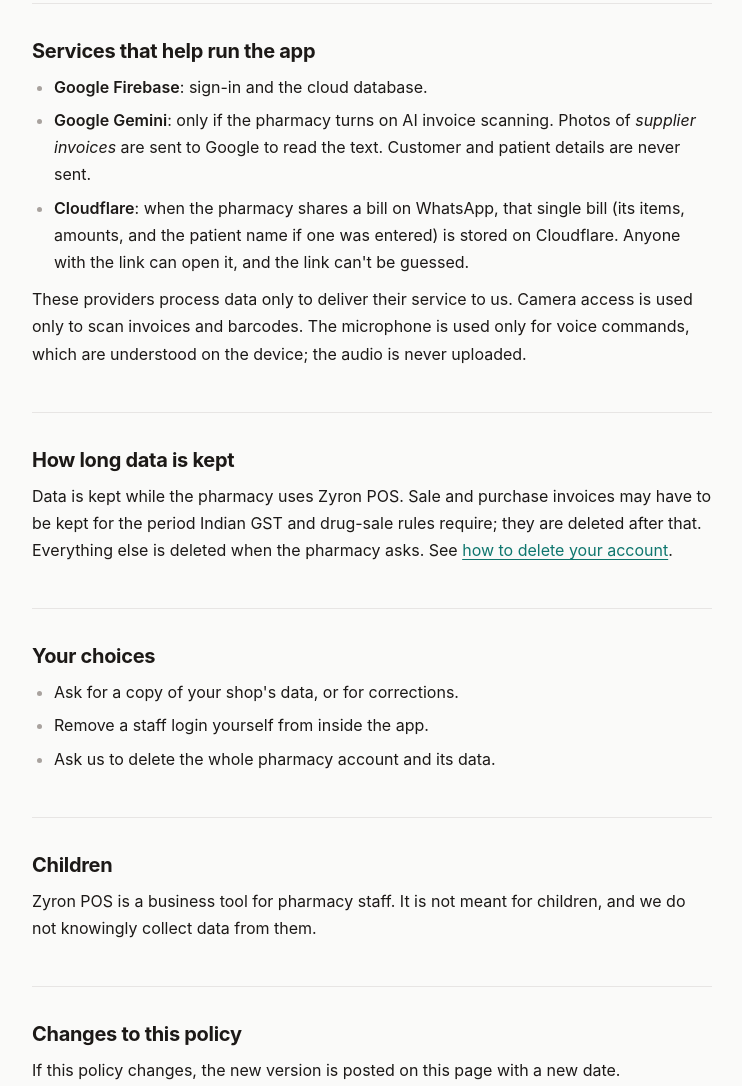
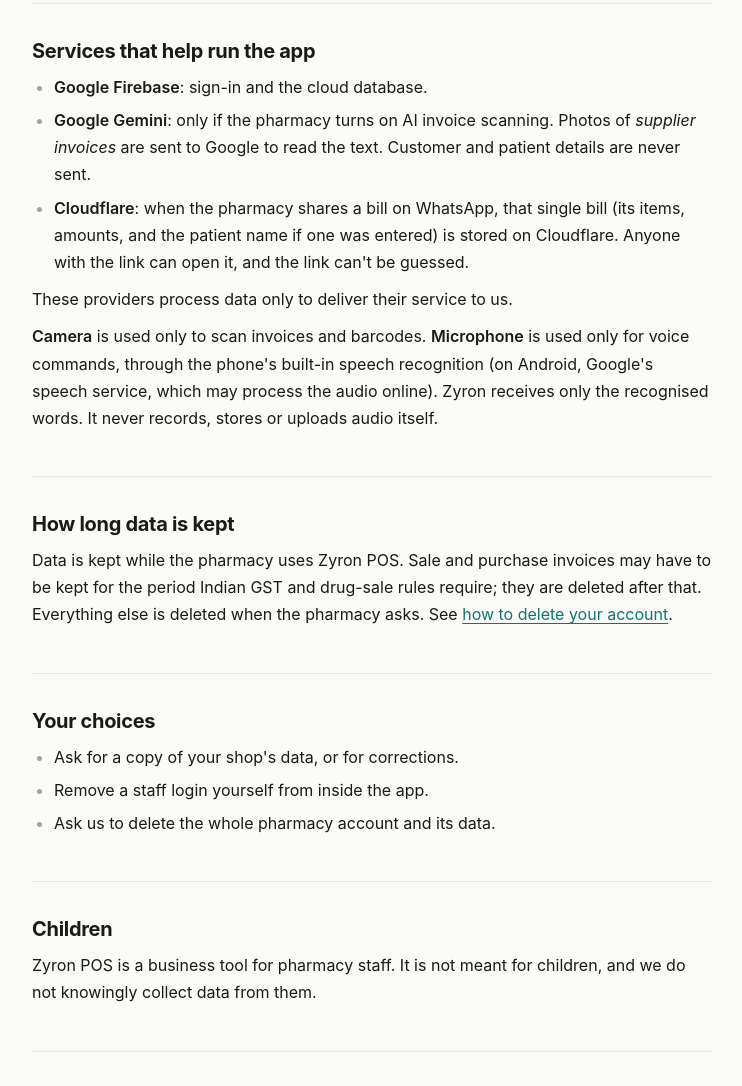
Before and after one commit to HEMNANT/zyron-updates, a plain HTML site: page privacy/index.html in a window 1280 px wide. Shown: the part 1426-2512 px from the top of the page, without its empty margins (268-1010 px from the left). Drawn offline with Linux system fonts and the light colour scheme.

Commit message:
Privacy policy: describe voice input accurately (system speech service)
Co-Authored-By: Claude Opus 5.5 <noreply@anthropic.com>

```diff
--- a/privacy/index.html
+++ b/privacy/index.html
@@ -54,7 +54,8 @@
       <li><strong>Google Gemini</strong>: only if the pharmacy turns on AI invoice scanning. Photos of <em>supplier invoices</em> are sent to Google to read the text. Customer and patient details are never sent.</li>
       <li><strong>Cloudflare</strong>: when the pharmacy shares a bill on WhatsApp, that single bill (its items, amounts, and the patient name if one was entered) is stored on Cloudflare. Anyone with the link can open it, and the link can't be guessed.</li>
     </ul>
-    <p>These providers process data only to deliver their service to us. Camera access is used only to scan invoices and barcodes. The microphone is used only for voice commands, which are understood on the device; the audio is never uploaded.</p>
+    <p>These providers process data only to deliver their service to us.</p>
+    <p><strong>Camera</strong> is used only to scan invoices and barcodes. <strong>Microphone</strong> is used only for voice commands, through the phone's built-in speech recognition (on Android, Google's speech service, which may process the audio online). Zyron receives only the recognised words. It never records, stores or uploads audio itself.</p>
   </section>
 
   <section>
```
